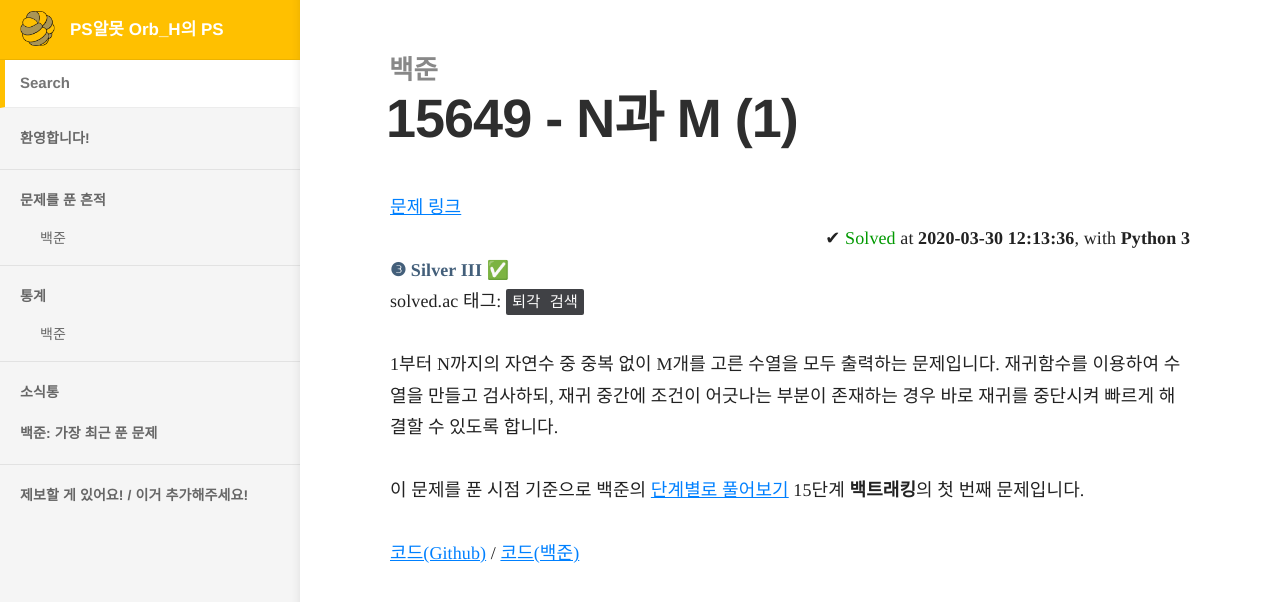
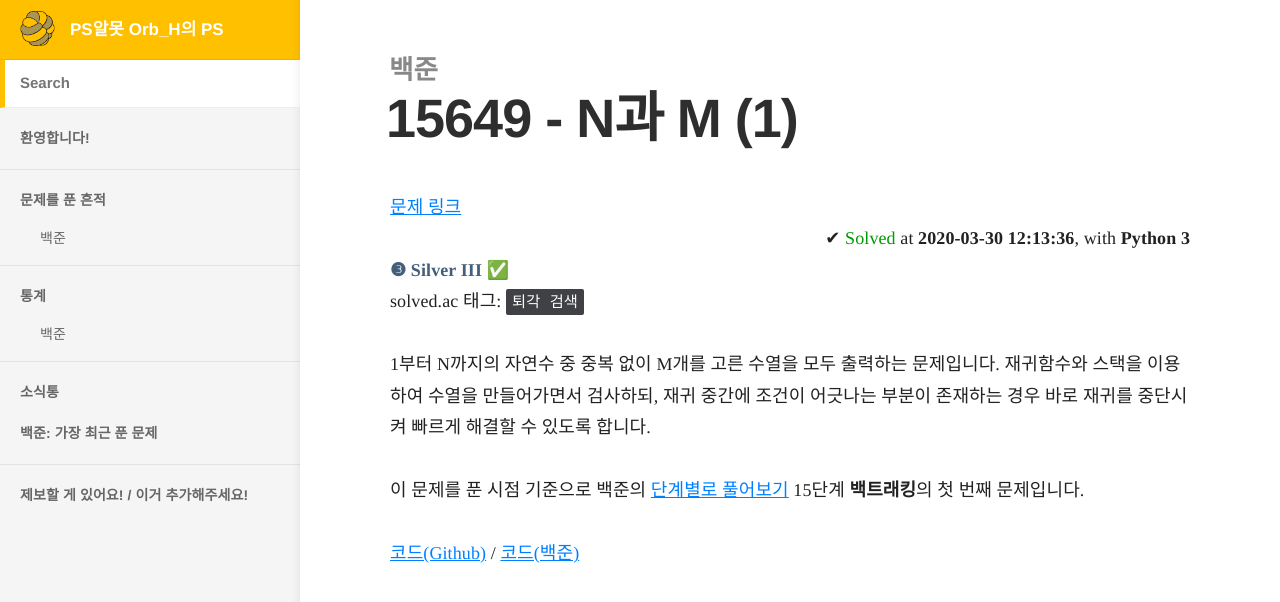
Before and after one commit to Orb-H/nojam, a Jekyll site: the page built from docs/_docs/nojam/15649.md, in a window 1280 px wide. Shown: the top 602 px of the page. Built offline with Jekyll 4.4.1, drawn with Linux system fonts in a browser that asks for light colours.

Commit message:
edit description of 15649

```diff
--- a/docs/_docs/nojam/15649.md
+++ b/docs/_docs/nojam/15649.md
@@ -16,6 +16,6 @@
   - 퇴각 검색
 ---
 
-1부터 N까지의 자연수 중 중복 없이 M개를 고른 수열을 모두 출력하는 문제입니다. 재귀함수를 이용하여 수열을 만들고 검사하되, 재귀 중간에 조건이 어긋나는 부분이 존재하는 경우 바로 재귀를 중단시켜 빠르게 해결할 수 있도록 합니다.
+1부터 N까지의 자연수 중 중복 없이 M개를 고른 수열을 모두 출력하는 문제입니다. 재귀함수와 스택을 이용하여 수열을 만들어가면서 검사하되, 재귀 중간에 조건이 어긋나는 부분이 존재하는 경우 바로 재귀를 중단시켜 빠르게 해결할 수 있도록 합니다.
 
 이 문제를 푼 시점 기준으로 백준의 [단계별로 풀어보기](http://noj.am/p/s) 15단계 **백트래킹**의 첫 번째 문제입니다.
```
